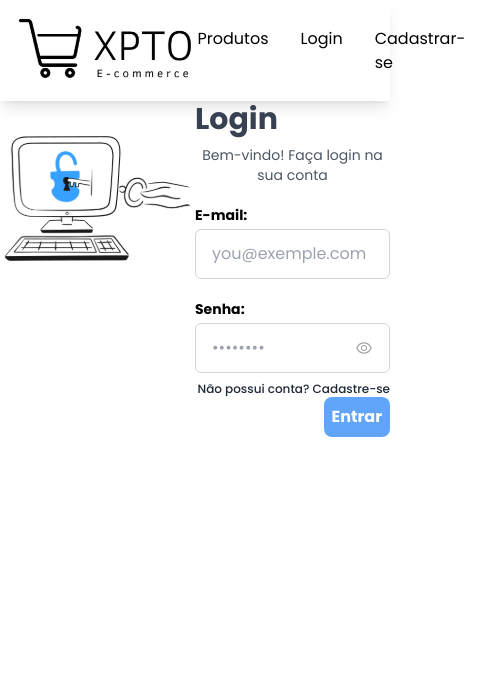
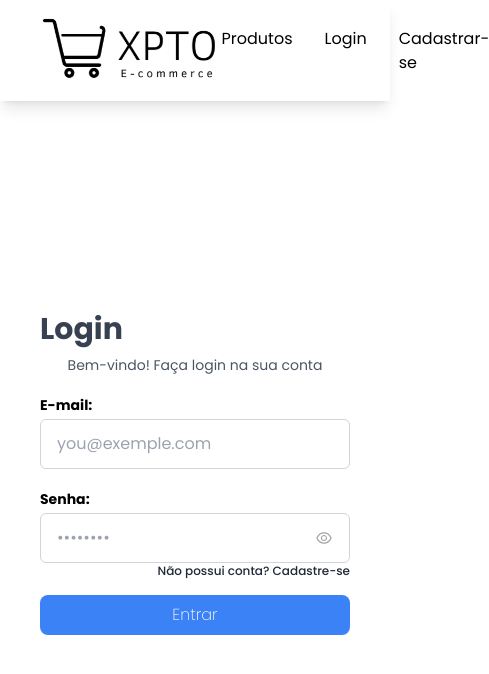
Before and after one commit to iury-assuncao/e-commerce-infra, a React (Vite) app: page /login in a window 390 px wide. Shown: the top 674 px of the page, 489 px wide, since content can reach past the window. Built offline with nearby package versions, Linux system fonts and the light colour scheme.

Commit message:
apply responsive in login page

```diff
--- a/src/components/Button/Button.tsx
+++ b/src/components/Button/Button.tsx
@@ -9,7 +9,7 @@ export function Button({ type = 'button', children, onClick }: Props) {
     <button
       onClick={onClick}
       type={type}
-      className="rounded-lg bg-blue-400 px-2 py-2 text-base font-semibold text-white outline-none transition-all"
+      className="mt-4 w-full rounded-lg bg-blue-500 px-2 py-2 text-base font-light text-white outline-none transition-all hover:bg-blue-600"
     >
       {children}
     </button>
--- a/src/components/Header/Header.tsx
+++ b/src/components/Header/Header.tsx
@@ -2,7 +2,7 @@ import Logo from '../../assets/logo.png';
 
 export function Header() {
   return (
-    <header className="flex h-[12vh] w-[100%] items-center justify-between p-4 text-base shadow-lg">
+    <header className="flex h-[12vh] w-[100%] items-center justify-between px-10 py-4 text-base shadow-lg">
       <img src={Logo} alt="Logo da loja" className="h-[100%]" />
       <div></div>
       <div>
--- a/src/pages/Auth/LoginPage.tsx
+++ b/src/pages/Auth/LoginPage.tsx
@@ -21,11 +21,14 @@ function LoginPage() {
   return (
     <div>
       <Header />
-      <section className="flex h-[88vh] min-w-full items-center justify-between">
-        <div className="min-h-full w-1/2">
-          <img src={imageLogin} alt="Imagem da tela de login" />
-        </div>
-        <div className="min-h-full w-1/2">
+      <section className="flex h-[88vh] min-w-full items-center justify-evenly px-10 py-4">
+        <img
+          src={imageLogin}
+          alt="Imagem da tela de login"
+          className="max-lg:hidden"
+        />
+
+        <div className="w-[60vh] ">
           <div className="flex items-center gap-2">
             <h1 className="text-3xl font-bold text-gray-700 max-sm:text-3xl">
               Login
@@ -68,7 +71,7 @@ function LoginPage() {
             />
 
             <span
-              className="mt-2 text-xs font-medium text-gray-800 hover:cursor-pointer"
+              className=" text-xs font-medium text-gray-800 hover:cursor-pointer"
               onClick={() => navigate('/register')}
             >
               Não possui conta? Cadastre-se
```
